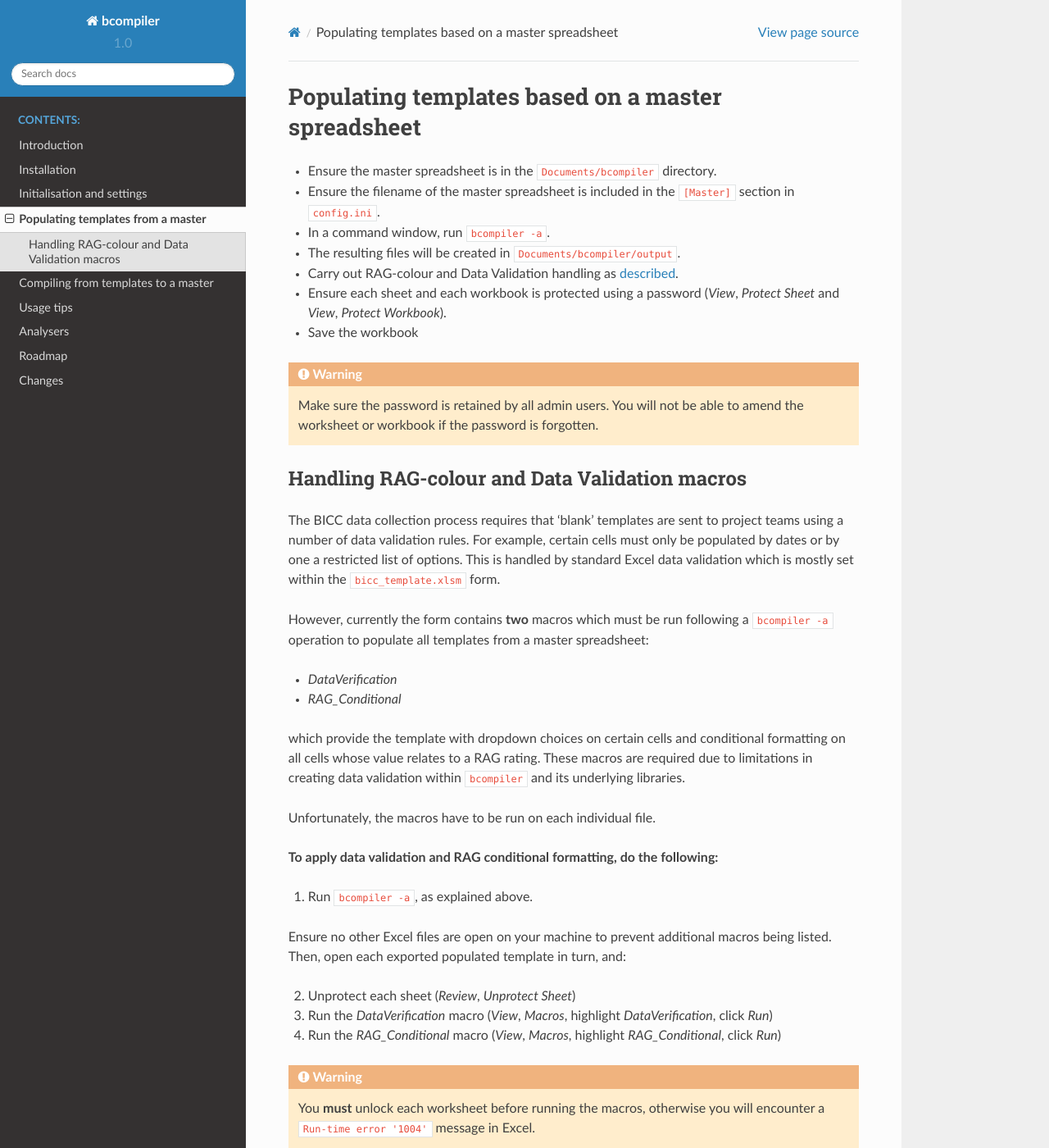
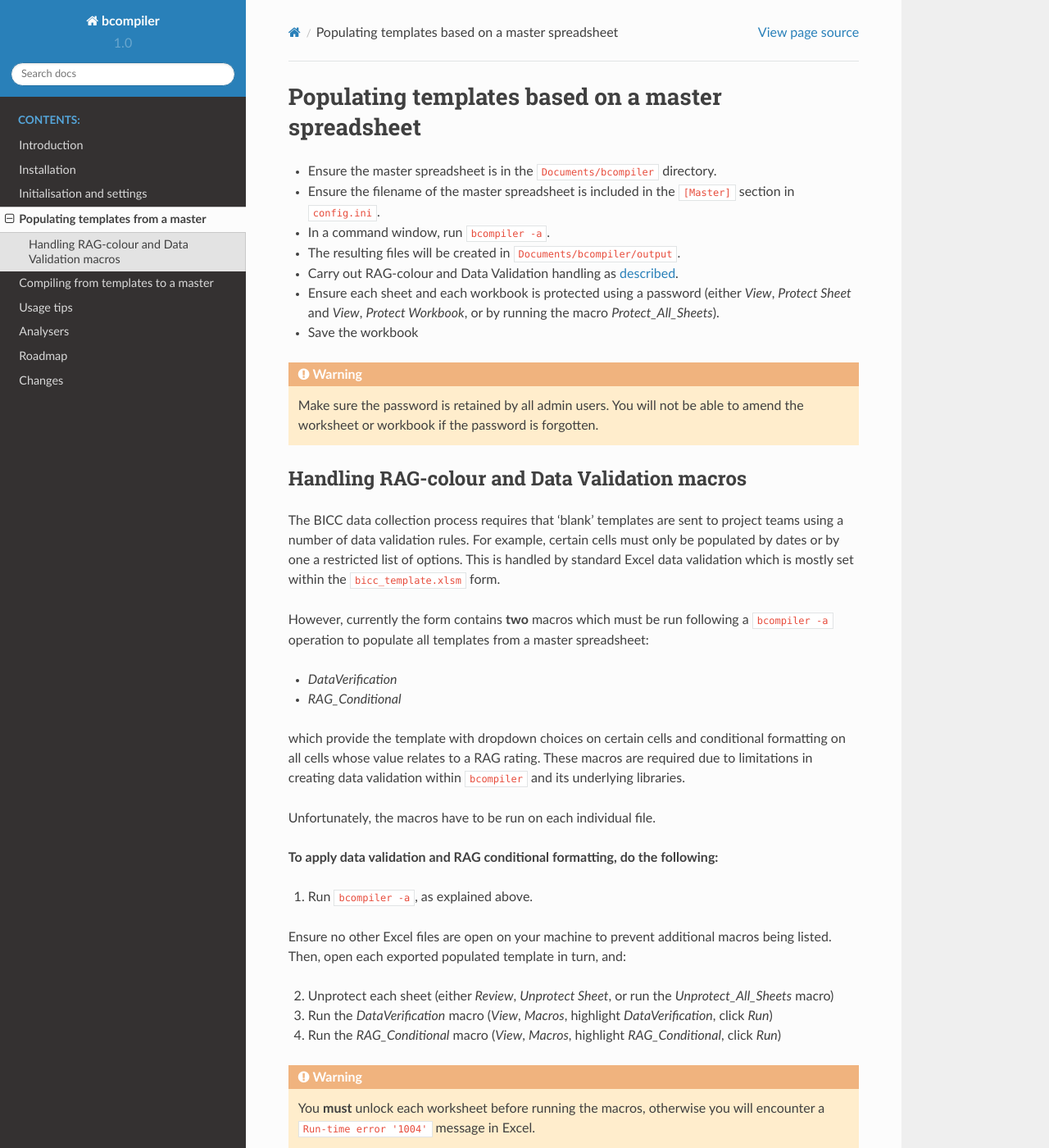
Before and after one commit to yulqen/bcompiler, a Sphinx documentation site: the page built from docs/populating.rst, in a window 1280 px wide and 1400 px high. Shown: the whole window at 82% size. Built offline with Sphinx 7.4.7 and the Read the Docs theme 2.0.0, drawn with Linux system fonts in a browser that asks for light colours.

Commit message:
amended docs regarding new macros to lock and unlock sheets in template

```diff
--- a/docs/populating.rst
+++ b/docs/populating.rst
@@ -6,8 +6,8 @@ Populating templates based on a master spreadsheet
 - In a command window, run ``bcompiler -a``.
 - The resulting files will be created in ``Documents/bcompiler/output``.
 - Carry out RAG-colour and Data Validation handling as :ref:`described <macro-handling>`.
-- Ensure each sheet and each workbook is protected using a password (*View*, *Protect Sheet* and
-  *View*, *Protect Workbook*).
+- Ensure each sheet and each workbook is protected using a password (either *View*, *Protect Sheet* and
+  *View*, *Protect Workbook*, or by running the macro *Protect_All_Sheets*).
 - Save the workbook
 
 .. warning::
@@ -46,7 +46,8 @@ Unfortunately, the macros have to be run on each individual file.
 Ensure no other Excel files are open on your machine to prevent additional
 macros being listed. Then, open each exported populated template in turn, and:
 
-2. Unprotect each sheet (*Review*, *Unprotect Sheet*)
+2. Unprotect each sheet (either *Review*, *Unprotect Sheet*, or run the
+   *Unprotect_All_Sheets* macro)
 3. Run the *DataVerification* macro (*View*, *Macros*, highlight
    *DataVerification*, click *Run*)
 4. Run the *RAG_Conditional* macro (*View*, *Macros*, highlight
```
Also changed, not shown: 2 other files.
